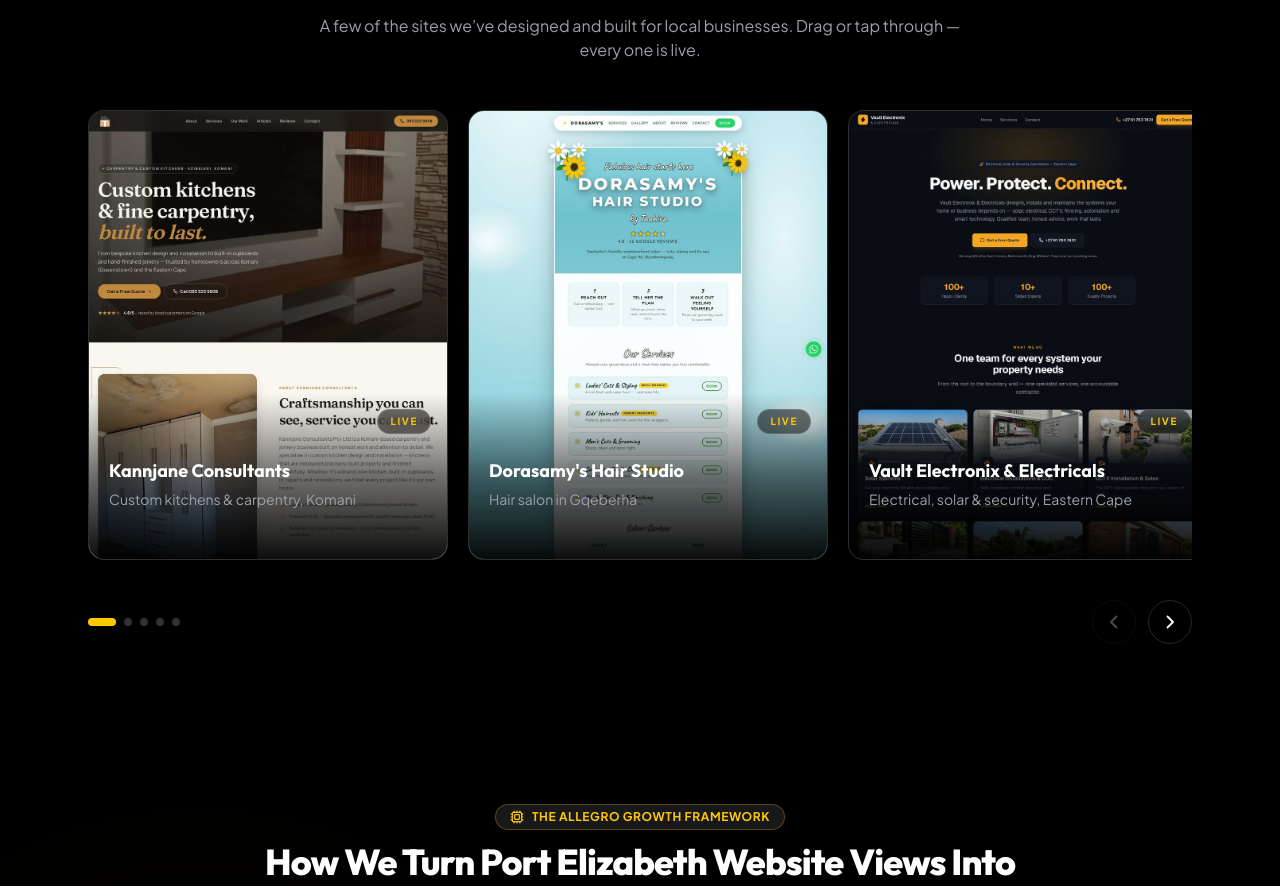
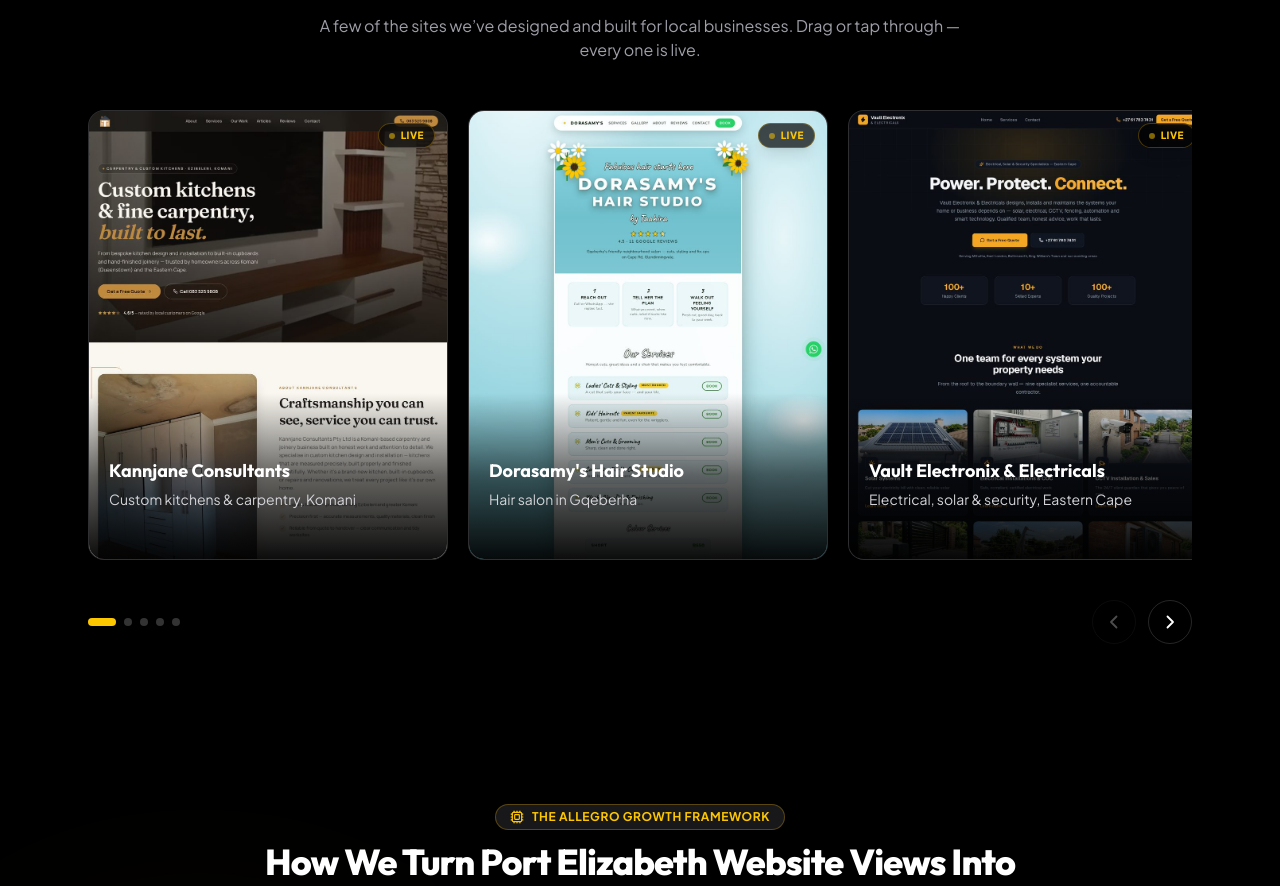
Before and after one commit to Fastasy/allegro, a Next.js app: page / in a window 1280 px wide. Shown: the part 2320-3206 px from the top of the page. Built offline with nearby package versions, Linux system fonts and the light colour scheme; no server answers.

Commit message:
Fix position of Live badge to top right corner of showcase card

```diff
--- a/src/components/PortfolioSlider.tsx
+++ b/src/components/PortfolioSlider.tsx
@@ -162,14 +162,19 @@
                   sizes="(max-width: 640px) 82vw, 360px"
                   className="object-cover object-top transition-transform duration-500 group-hover:scale-[1.03]"
                 />
-                <div className="absolute inset-x-0 bottom-0 bg-gradient-to-t from-black/95 via-black/55 to-transparent p-5 pt-16">
-                  <p className="absolute right-4 top-4 rounded-full border border-white/15 bg-black/50 px-3 py-1 text-[10px] font-bold uppercase tracking-[0.16em] text-yellow-400 backdrop-blur-sm">
-                    Live
-                  </p>
+
+                {/* Sleek Top-Right Badge */}
+                <div className="absolute top-3 right-3 z-10 flex items-center gap-1.5 rounded-full border border-yellow-500/30 bg-black/70 px-2.5 py-1 text-[10px] font-extrabold uppercase tracking-wider text-yellow-400 backdrop-blur-md shadow-lg">
+                  <span className="h-1.5 w-1.5 rounded-full bg-yellow-400 animate-pulse" />
+                  <span>Live</span>
+                </div>
+
+                {/* Bottom Overlay Info */}
+                <div className="absolute inset-x-0 bottom-0 bg-gradient-to-t from-black/95 via-black/60 to-transparent p-5 pt-16">
                   <h3 className="font-heading text-lg font-bold text-white">
                     {item.name}
                   </h3>
-                  <p className="mt-1 text-sm text-zinc-400">{item.tagline}</p>
+                  <p className="mt-1 text-sm text-zinc-300">{item.tagline}</p>
                   <p className="mt-3 inline-flex items-center gap-1.5 text-xs font-bold text-yellow-400 opacity-0 transition group-hover:opacity-100">
                     Visit site
                     <svg
```
